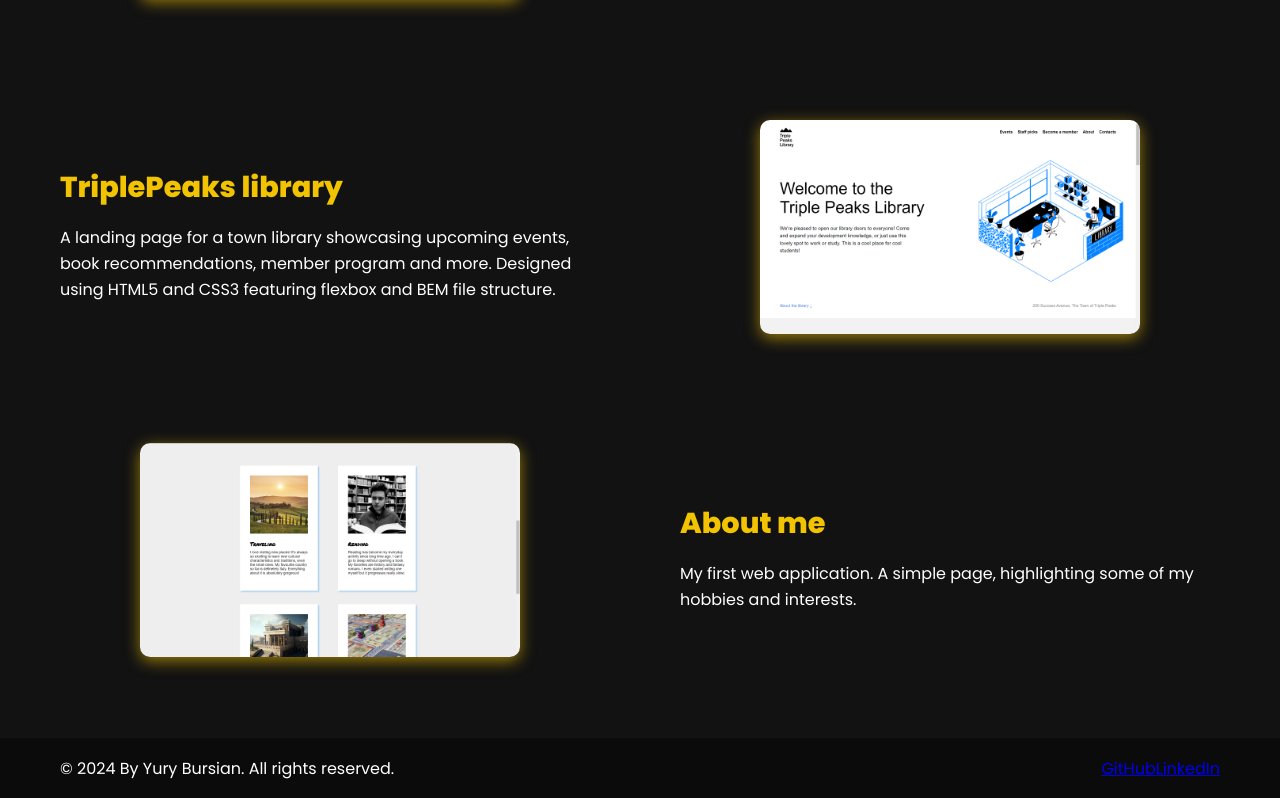
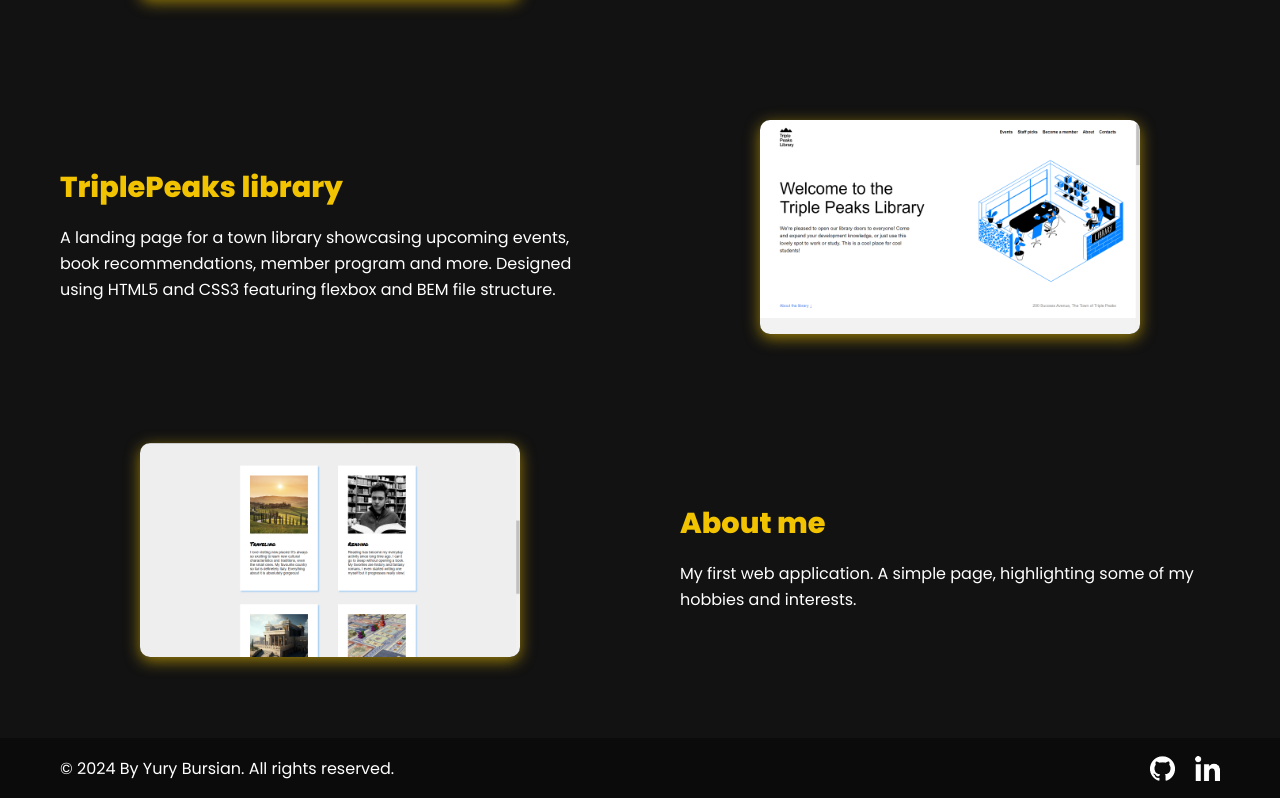
Before and after one commit to Azenae1/portfolio, a React (Vite) app: page /projects in a window 1280 px wide. Shown: the part 1464-2262 px from the top of the page. Built offline with nearby package versions, Linux system fonts and the light colour scheme.

Commit message:
Footer styled

```diff
--- a/src/components/Footer/Footer.css
+++ b/src/components/Footer/Footer.css
@@ -11,6 +11,19 @@
   font-family: "Poppins", sans-serif;
 }
 
+.social-links {
+  display: flex;
+  gap: 20px;
+}
+
+.footer__link {
+  height: 25px;
+}
+
+.footer__img {
+  width: 25px;
+}
+
 .copyright {
   margin: 0;
   padding: 0;
--- a/src/components/Footer/Footer.jsx
+++ b/src/components/Footer/Footer.jsx
@@ -1,4 +1,7 @@
 import React from "react";
+
+import github from "../../assets/github.png";
+import linkedin from "../../assets/linkedin.png";
 import "./Footer.css";
 
 const Footer = () => {
@@ -7,18 +10,20 @@ const Footer = () => {
       <p className="copyright">© 2024 By Yury Bursian. All rights reserved.</p>
       <div className="social-links">
         <a
-          href="https://github.com/ваш-профиль"
+          href="#"
           target="_blank"
           rel="noopener noreferrer"
+          className="footer__link"
         >
-          GitHub
+          <img className="footer__img" src={github} alt="Github" />
         </a>
         <a
-          href="https://linkedin.com/in/ваш-профиль"
+          href="#"
           target="_blank"
           rel="noopener noreferrer"
+          className="footer__link"
         >
-          LinkedIn
+          <img className="footer__img" src={linkedin} alt="LinkedIn" />
         </a>
       </div>
     </footer>
--- a/src/pages/Projects/Projects.css
+++ b/src/pages/Projects/Projects.css
@@ -19,7 +19,7 @@
   font-size: 2.5rem;
   margin-bottom: 50px;
   color: #f2c300;
-  background: linear-gradient(145deg, #f2c300, #ff8a00);
+  background: linear-gradient(145deg, #f2c300, #ffb300);
   background-clip: text;
   color: transparent;
   text-shadow: 3px 3px 5px rgba(0, 0, 0, 0.4);
```
Also changed, not shown: src/assets/linkedin.png (added).
